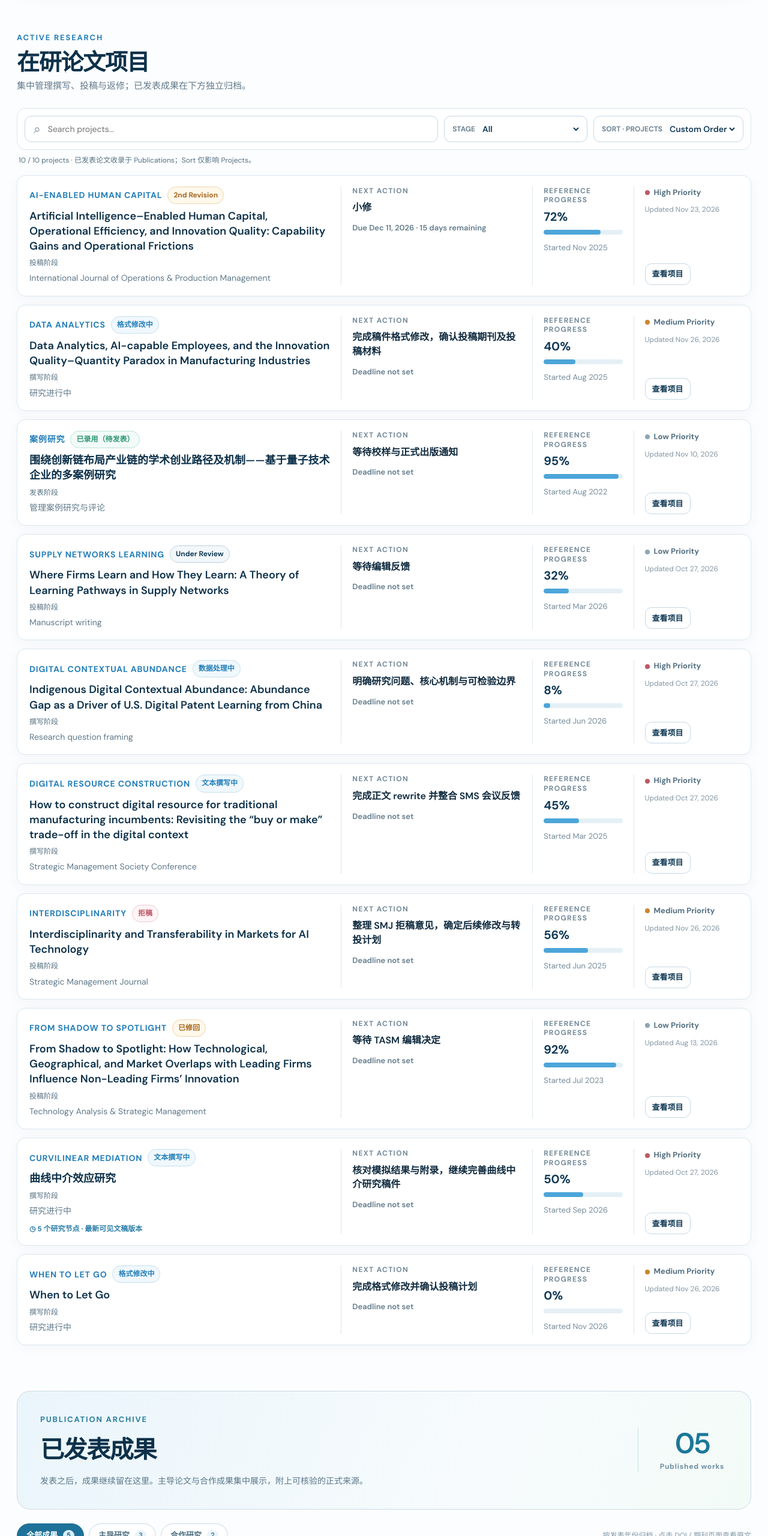
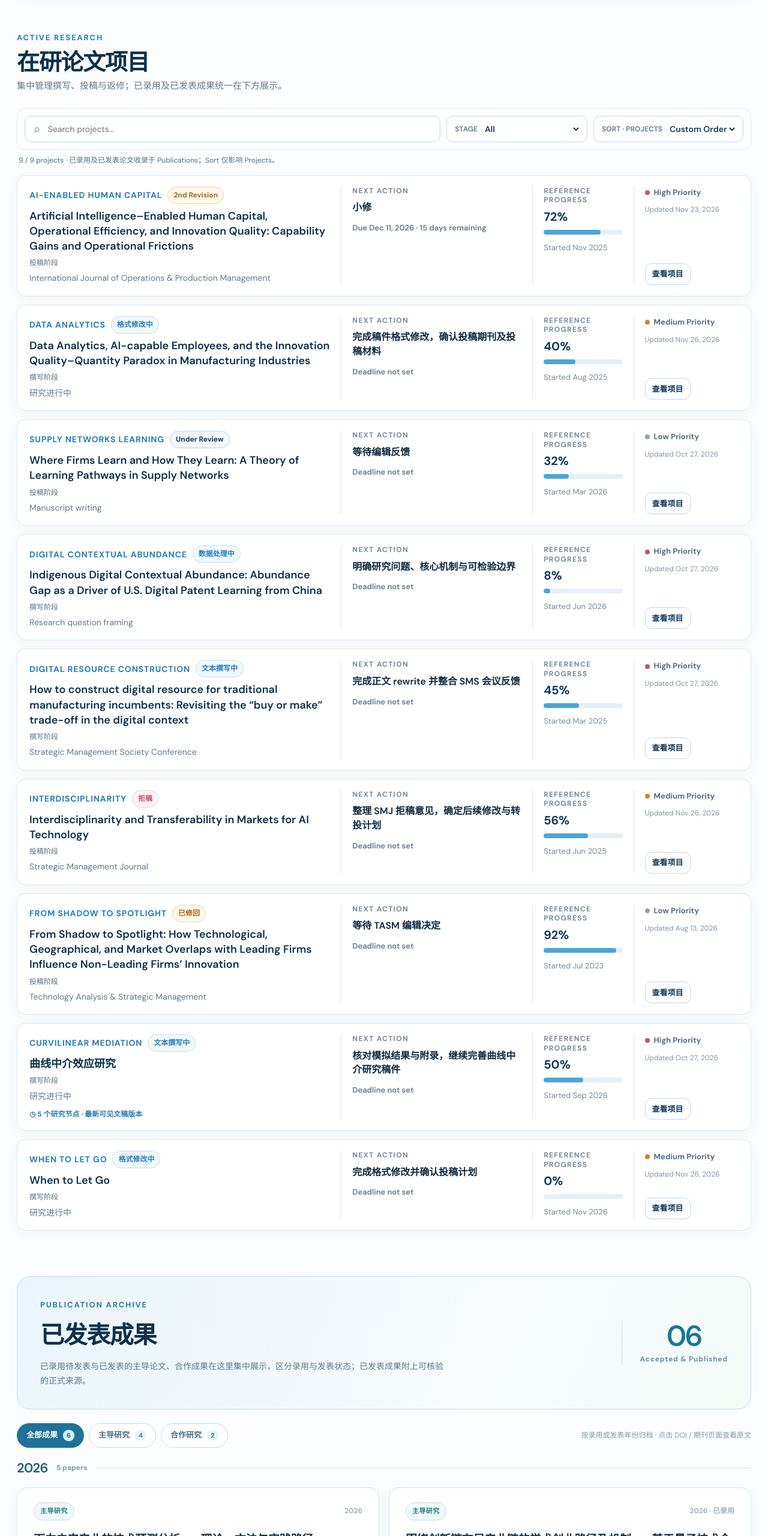
Before and after one commit to shj0512/paperflow-hub, a plain HTML site: page index.html in a window 1280 px wide. Shown: the part 1700-4260 px from the top of the page at 60% size. Drawn offline with Linux system fonts and the light colour scheme.

Commit message:
Show accepted papers only in publication results, not active projects

```diff
--- a/app.js
+++ b/app.js
@@ -476,11 +476,16 @@ function compareScore(a, b) {
 }
 
 function getFocusPaper() {
-  return data.papers.filter((paper) => !isArchivedPaper(paper)).sort(compareScore)[0] || null;
+  return data.papers.filter((paper) => !isPublicationPaper(paper)).sort(compareScore)[0] || null;
 }
 
 function isArchivedPaper(paper) {
   return paper.archived === true || (paper.focusStage === "publication" && ["published", "archived"].includes(paper.statusCode));
+}
+
+// Accepted and published papers share the results view without changing their archival status.
+function isPublicationPaper(paper) {
+  return isArchivedPaper(paper) || paper.focusStage === "publication" || paper.statusCode === "accepted";
 }
 
 // Needs Attention retains its own ranking; Projects uses project-order.mjs.
@@ -597,7 +602,7 @@ function attentionReason(paper) {
 function renderAttention() {
   const order = new Map(data.papers.map((paper, index) => [paper.id, index]));
   const items = data.papers
-    .filter((paper) => paper.showInAttention !== false && paper.focusStage !== "publication")
+    .filter((paper) => paper.showInAttention !== false && !isPublicationPaper(paper))
     .sort((a, b) => priorityWeight(b.priority) - priorityWeight(a.priority) || compareDeadline(a, b) || order.get(a.id) - order.get(b.id))
     .map((paper) => ({ paper, reason: attentionReason(paper) }))
     .slice(0, 4);
@@ -649,7 +654,7 @@ function togglePipelineSelection(bucket) {
 }
 
 function getFilteredPapers() {
-  const source = data.papers.filter((paper) => els.stageFilter.value === "publication" ? paper.focusStage === "publication" : !isArchivedPaper(paper));
+  const source = data.papers.filter((paper) => !isPublicationPaper(paper));
   return selectProjects(source, {
     query: els.searchInput.value, stage: els.stageFilter.value, sort: els.sortSelect.value, statusLabel
   });
@@ -679,8 +684,8 @@ function deadlineText(paper, withHint = false) {
 
 function renderPaperList() {
   const papers = getFilteredPapers();
-  const activeCount = data.papers.filter((paper) => !isArchivedPaper(paper)).length;
-  document.querySelector("#projectListHint").textContent = `${papers.length} / ${els.stageFilter.value === "publication" ? data.papers.filter((paper) => paper.focusStage === "publication").length : activeCount} projects · 已发表论文收录于 Publications；Sort 仅影响 Projects。${isManageMode && els.sortSelect.value === "custom" ? " 拖动卡片或使用 ↑ ↓ 保存自定义顺序。" : ""}`;
+  const activeCount = data.papers.filter((paper) => !isPublicationPaper(paper)).length;
+  document.querySelector("#projectListHint").textContent = `${papers.length} / ${activeCount} projects · 已录用及已发表论文收录于 Publications；Sort 仅影响 Projects。${isManageMode && els.sortSelect.value === "custom" ? " 拖动卡片或使用 ↑ ↓ 保存自定义顺序。" : ""}`;
   if (!papers.length) {
     els.paperList.innerHTML = `<div class="empty-state">没有找到匹配的论文项目。</div>`;
     return;
@@ -735,12 +740,17 @@ function otherProjectStatus(project) {
 }
 
 function getPublicationRecords() {
-  const leads = data.papers.filter(isArchivedPaper).map((paper) => ({
-    id: paper.id, role: "lead", year: Number(paper.publication?.year) || 0,
-    title: paper.title, authors: paper.authors, venue: paper.currentVenue,
-    citation: paper.publication?.citation || paper.venueSummary || "出版信息待补充",
-    doi: paper.publication?.doi || "", url: paper.publication?.url || ""
-  }));
+  const leads = data.papers.filter(isPublicationPaper).map((paper) => {
+    const forthcoming = paper.statusCode === "forthcoming" || paper.statusCode === "accepted";
+    const onlineFirst = paper.statusCode === "online_first";
+    const year = Number(paper.publication?.year) || ((forthcoming || onlineFirst) ? Number(String(paper.statusStartedAt || "").slice(0, 4)) : 0) || 0;
+    return {
+      id: paper.id, role: "lead", year, forthcoming, onlineFirst,
+      title: paper.title, authors: paper.authors, venue: paper.currentVenue,
+      citation: forthcoming ? "已录用（待发表）" : paper.publication?.citation || paper.venueSummary || (onlineFirst ? "Online First" : "出版信息待补充"),
+      doi: paper.publication?.doi || "", url: paper.publication?.url || ""
+    };
+  });
   const collaborations = (data.otherProjects || []).filter((project) => project.status === "published").map((project) => ({
     id: project.id, role: "collaboration", year: Number(project.year) || 0,
     title: project.title, authors: project.authors, venue: project.venue,
@@ -772,7 +782,7 @@ function renderPublicationArchive() {
   `).join("");
   const visible = all.filter((item) => publicationFilter === "all" || item.role === publicationFilter);
   if (!visible.length) {
-    els.publicationArchive.innerHTML = `<div class="empty-state">此分类暂无已发表成果。</div>`;
+    els.publicationArchive.innerHTML = `<div class="empty-state">此分类暂无已录用或已发表成果。</div>`;
     return;
   }
   const years = [...new Set(visible.map((item) => item.year))];
@@ -784,11 +794,11 @@ function renderPublicationArchive() {
         const url = safeExternalUrl(item.url);
         const articleLink = url ? `<a class="publication-link" href="${url}" target="_blank" rel="noopener noreferrer">${item.doi ? "查看 DOI / 原文" : "期刊页面"} <span aria-hidden="true">↗</span></a>` : "";
         return `<article class="publication-card">
-          <div class="publication-card-top"><span class="publication-role ${item.role}">${item.role === "lead" ? "主导研究" : "合作研究"}</span><span class="publication-card-year">${year || "—"}</span></div>
+          <div class="publication-card-top"><span class="publication-role ${item.role}">${item.role === "lead" ? "主导研究" : "合作研究"}</span><span class="publication-card-year">${year || "—"}${item.forthcoming ? " · 已录用" : item.onlineFirst ? " · Online First" : ""}</span></div>
           <h4>${escapeHTML(item.title)}</h4>
           <p class="publication-authors">${escapeHTML(item.authors)}</p>
           <div class="publication-bibliography"><strong>${escapeHTML(item.venue || "期刊待补充")}</strong><span>${escapeHTML(item.citation)}</span>${item.doi ? `<small>DOI: ${escapeHTML(item.doi)}</small>` : ""}</div>
-          <div class="publication-actions">${articleLink}${item.role === "lead" ? `<button type="button" data-archive-open="${escapeHTML(item.id)}">研究历程</button>` : ""}<button type="button" data-archive-copy="${escapeHTML(item.id)}">复制引用</button></div>
+          <div class="publication-actions">${articleLink}${item.role === "lead" ? `<button type="button" data-archive-open="${escapeHTML(item.id)}">研究历程</button>` : ""}<button type="button" data-archive-copy="${escapeHTML(item.id)}">${item.forthcoming ? "复制录用信息" : "复制引用"}</button></div>
         </article>`;
       }).join("")}</div>
     </section>`;
--- a/index.html
+++ b/index.html
@@ -92,12 +92,12 @@
 
       <section class="section shell" id="projects">
         <div class="section-heading project-heading">
-          <div><span class="section-kicker">ACTIVE RESEARCH</span><h2>在研论文项目</h2><p>集中管理撰写、投稿与返修；已发表成果在下方独立归档。</p></div>
+          <div><span class="section-kicker">ACTIVE RESEARCH</span><h2>在研论文项目</h2><p>集中管理撰写、投稿与返修；已录用及已发表成果统一在下方展示。</p></div>
           <button class="button button-primary project-add-button" id="addPaperButton" type="button">＋ Add Paper</button>
         </div>
         <div class="project-toolbar">
           <label class="search-box"><span aria-hidden="true">⌕</span><input id="searchInput" type="search" placeholder="Search projects..." aria-label="搜索论文项目" /></label>
-          <label class="toolbar-select"><span>Stage</span><select id="stageFilter"><option value="all">All</option><option value="writing">Writing</option><option value="submission">Submission · 全部投稿</option><option value="review">Under Review</option><option value="revision">Revision</option><option value="publication">Publication · 录用/发表</option></select></label>
+          <label class="toolbar-select"><span>Stage</span><select id="stageFilter"><option value="all">All</option><option value="writing">Writing</option><option value="submission">Submission · 全部投稿</option><option value="review">Under Review</option><option value="revision">Revision</option></select></label>
           <label class="toolbar-select"><span>Sort · Projects</span><select id="sortSelect" aria-describedby="projectListHint"><option value="custom">Custom Order</option><option value="priority">Priority</option><option value="deadline">Deadline</option><option value="updated">Last Updated</option><option value="started">Start Date</option></select></label>
         </div>
         <p class="project-list-hint" id="projectListHint"></p>
@@ -109,13 +109,13 @@
           <div>
             <span class="section-kicker">PUBLICATION ARCHIVE</span>
             <h2 id="publicationsHeading">已发表成果</h2>
-            <p>发表之后，成果继续留在这里。主导论文与合作成果集中展示，附上可核验的正式来源。</p>
+            <p>已录用待发表与已发表的主导论文、合作成果在这里集中展示，区分录用与发表状态；已发表成果附上可核验的正式来源。</p>
           </div>
-          <div class="publication-counter"><strong id="publicationCount">—</strong><span>Published works</span></div>
+          <div class="publication-counter"><strong id="publicationCount">—</strong><span>Accepted &amp; Published</span></div>
         </div>
         <div class="publication-toolbar">
-          <div class="publication-filters" id="publicationFilters" role="group" aria-label="按研究角色筛选已发表成果"></div>
-          <span class="publication-hint">按发表年份归档 · 点击 DOI / 期刊页面查看原文</span>
+          <div class="publication-filters" id="publicationFilters" role="group" aria-label="按研究角色筛选已录用及已发表成果"></div>
+          <span class="publication-hint">按录用或发表年份归档 · 点击 DOI / 期刊页面查看原文</span>
         </div>
         <div class="publication-years" id="publicationArchive" aria-live="polite"></div>
       </section>
@@ -181,6 +181,6 @@
 
     <div class="draft-banner" id="draftBanner" hidden><span>当前显示这台设备上的未发布草稿</span><button id="draftPublishButton" type="button">发布更新</button></div>
     <div class="toast" id="toast" role="status" aria-live="polite"></div>
-    <script type="module" src="./app.js?v=20261126-project-update"></script>
+    <script type="module" src="./app.js?v=20261126-accepted-publications"></script>
   </body>
 </html>
```
Also changed, not shown: scripts/test-ui.mjs (+15 -6 lines).
